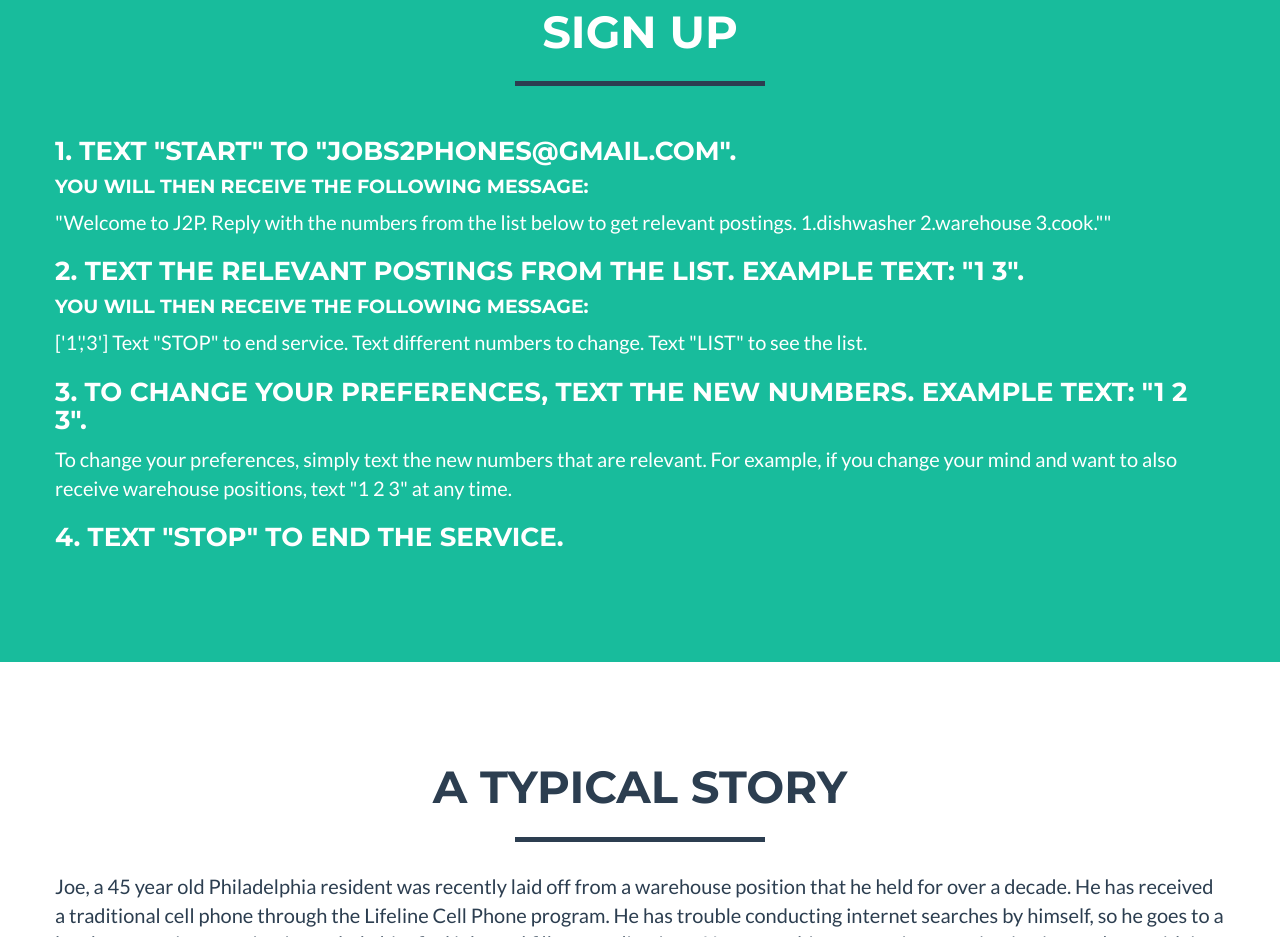
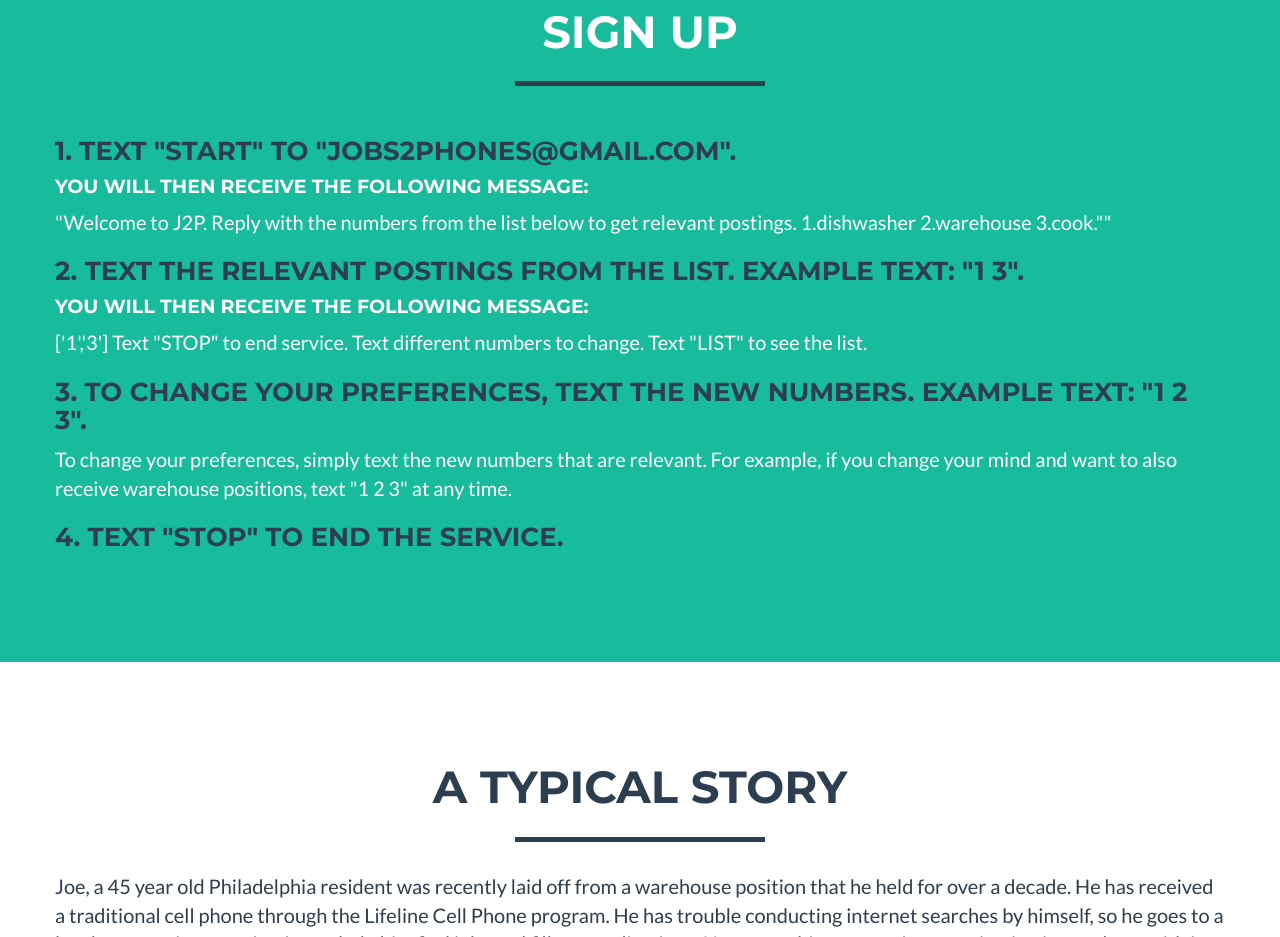
Before and after one commit to jobs2phones/jobs2phones.github.io, a plain HTML site: page index.html in a window 1280 px wide. Shown: the part 1540-2477 px from the top of the page. Drawn offline with nearby package versions, Linux system fonts and the light colour scheme; a script that the page names is missing.

Commit message:
fixed header colors

```diff
--- a/css/style.css
+++ b/css/style.css
@@ -1,3 +1,7 @@
 p{
 font-size: 20px;
 }
+
+.header-blue{
+    color: #2c3e50;
+}
--- a/index.html
+++ b/index.html
@@ -116,20 +116,20 @@
                 </div>
             </div>
             <div class="row">
-                    <h3>1. Text "start" to "jobs2phones@gmail.com".</h3>
+                    <h3 class='header-blue'>1. Text "start" to "jobs2phones@gmail.com".</h3>
                     <h4>You will then receive the following message:</h4>
                     <p>
                         "Welcome to J2P. Reply with the numbers from the list below to get relevant postings. 1.dishwasher 2.warehouse 3.cook.""
                     </p>
-                    <h3>2. Text the relevant postings from the list. Example text: "1 3".</h3>
+                    <h3 class='header-blue'>2. Text the relevant postings from the list. Example text: "1 3".</h3>
 
                     <h4>You will then receive the following message:</h4>
                     <p>
                     ['1','3'] Text "STOP" to end service. Text different numbers to change. Text "LIST" to see the list.
                     </p>
-                    <h3>3. To change your preferences, text the new numbers. Example text: "1 2 3".</h3>
-                   <p>To change your preferences, simply text the new numbers that are relevant. For example, if you change your mind and want to also receive warehouse positions, text "1 2 3" at any time.</p>
-                   <h3>4. Text "STOP" to end the service.</h3>
+                    <h3 class='header-blue'>3. To change your preferences, text the new numbers. Example text: "1 2 3".</h3>
+                    <p>To change your preferences, simply text the new numbers that are relevant. For example, if you change your mind and want to also receive warehouse positions, text "1 2 3" at any time.</p>
+                   <h3 class='header-blue'>4. Text "STOP" to end the service.</h3>
             </div>
         </div>
     </section>
```
